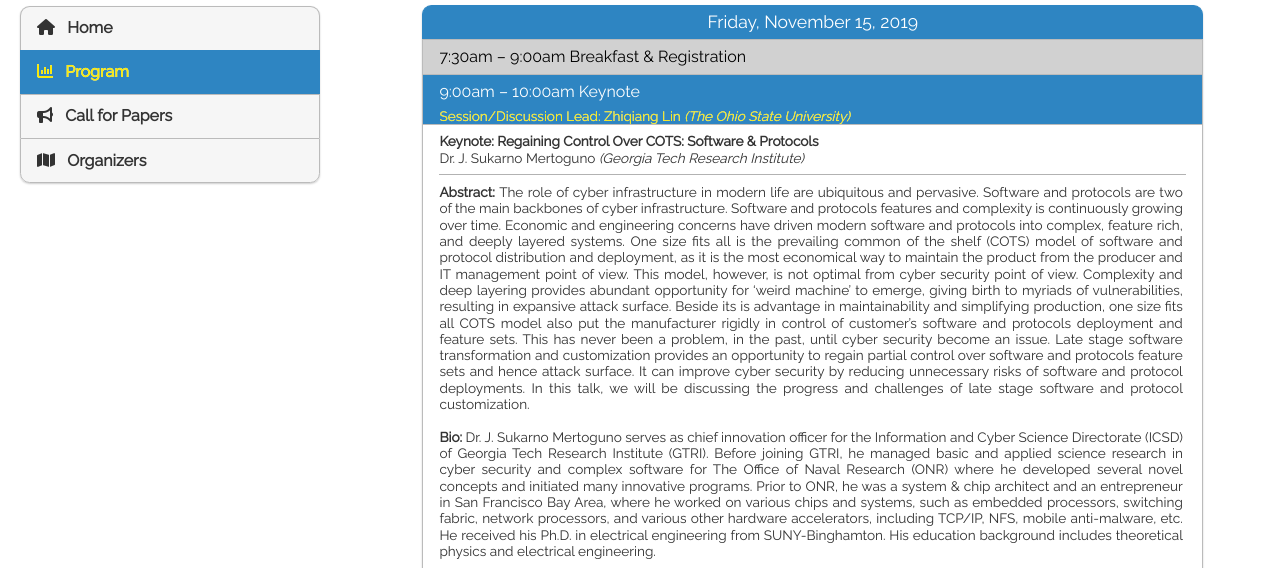
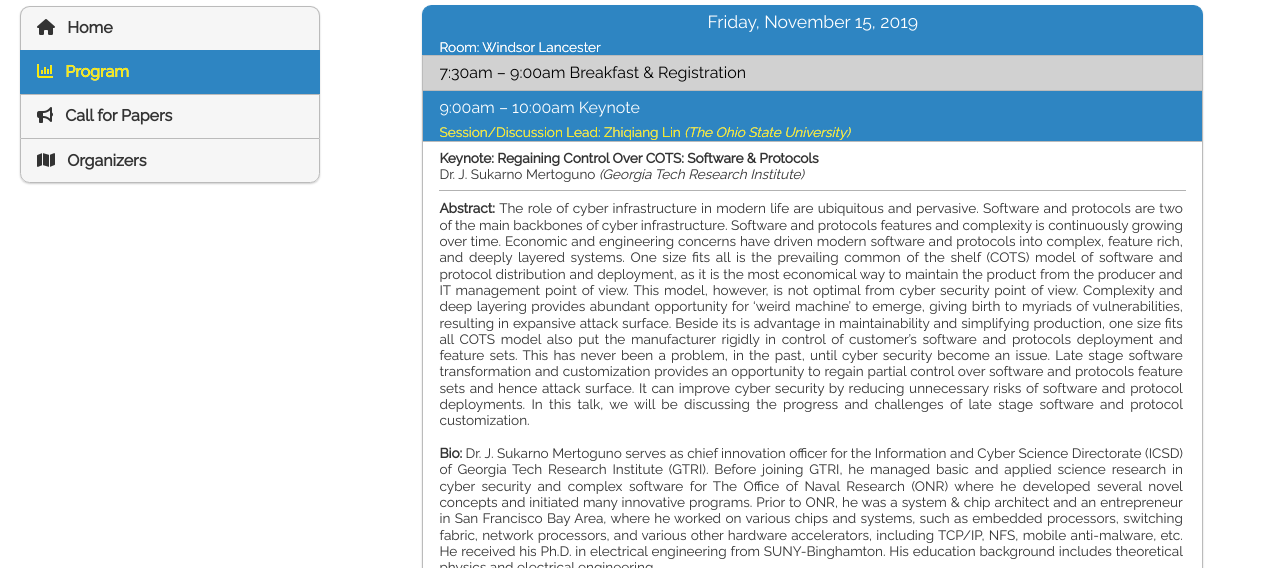
Before and after one commit to feastworkshop/feastworkshop.github.io, a plain HTML site: page 2019/program.html in a window 1280 px wide. Shown: the part 232-800 px from the top of the page. Drawn offline with nearby package versions, Linux system fonts and the light colour scheme.

Commit message:
Add room

```diff
--- a/2019/program.html
+++ b/2019/program.html
@@ -80,6 +80,9 @@
 
     <li class="prog-header prog-no-filter ui-bar-a prog-item prog-friday ui-li-static ui-body-inherit">
       <h3>Friday, November 15, 2019</h3>
+	  <p>
+		Room: Windsor Lancester
+	  </p>
     </li>
 
     <li class="ui-li ui-bar-b prog-item ui-li-divider prog-friday ui-bar-d" data-role="list-divider" role="heading">
```
